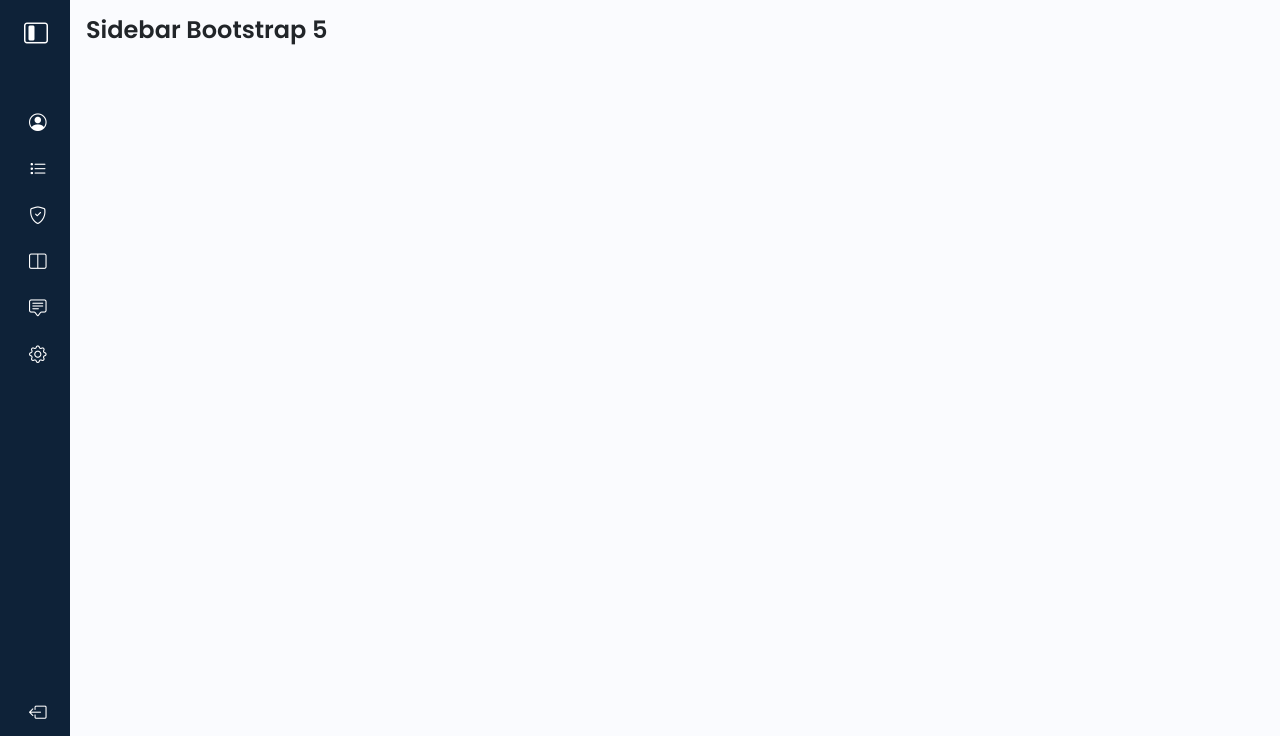
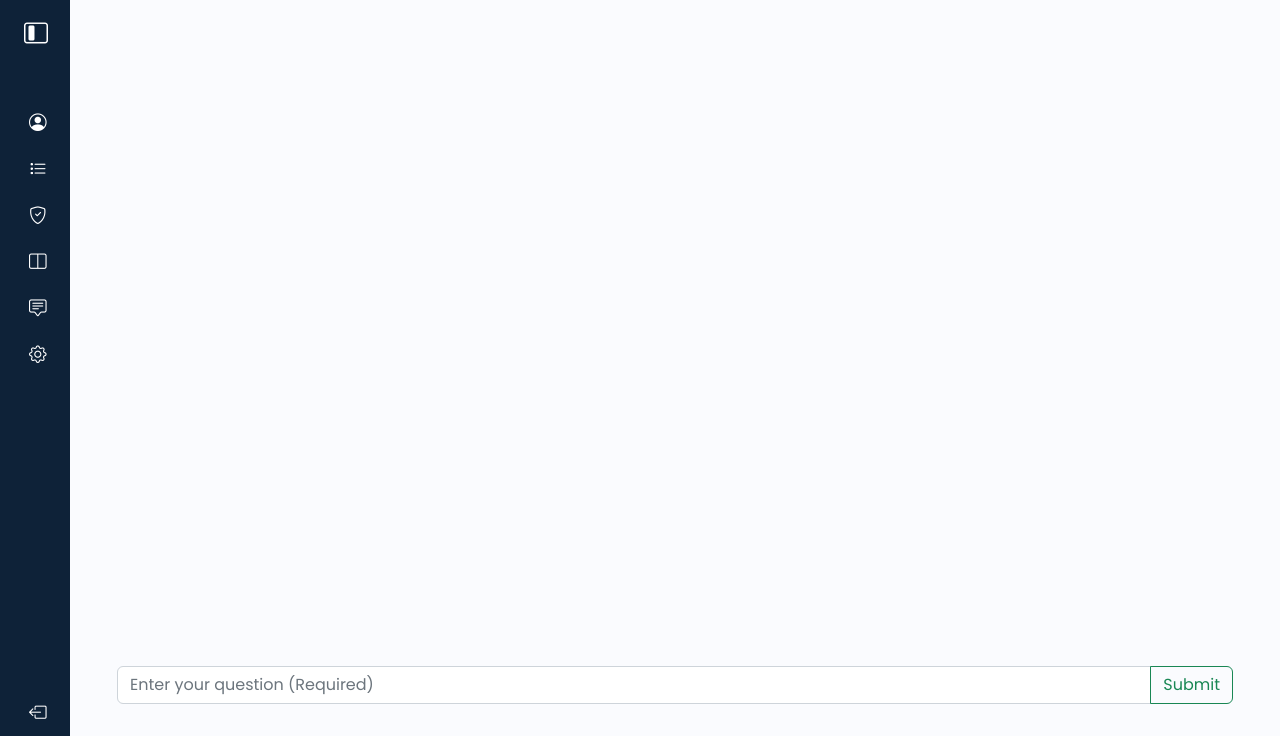
Before and after one commit to Abdur-Rahim-sheikh/QuantumMind, a Django app: page /talk-to-ai/ in a window 1280 px wide. Shown: the part 56-800 px from the top of the page. Run offline with Django 5.2, Linux system fonts and the light colour scheme; parts of the project's set-up code (start-up, migrations or seed data) failed here and were passed over.

Commit message:
talk to ai established

```diff
--- /dev/null
+++ b/public/templates/partials/sidebar_aside_content.html
@@ -0,0 +1,81 @@
+<aside id="sidebar">
+    <div class="d-flex">
+        <button class="toggle-btn" type="button">
+            <i class="bi bi-layout-sidebar-inset"></i>
+        </button>
+
+        <div class="sidebar-logo">
+            <a href="#">hat-With-AI</a>
+        </div>
+    </div>
+    <ul class="sidebar-nav">
+        <li class="sidebar-item">
+            <a href="#" class="sidebar-link">
+                <i class="bi bi-person-circle"></i>
+                <span>Profile</span>
+            </a>
+        </li>
+        <li class="sidebar-item">
+            <a href="#" class="sidebar-link">
+                <i class="bi bi-list-task"></i>
+                <span>Task</span>
+            </a>
+        </li>
+        <li class="sidebar-item">
+            <a href="#" class="sidebar-link collapsed has-dropdown" data-bs-toggle="collapse"
+               data-bs-target="#auth" aria-expanded="false" aria-controls="auth">
+                <i class="bi bi-shield-check"></i>
+                <span>Auth</span>
+            </a>
+            <ul id="auth" class="sidebar-dropdown list-unstyled collapse" data-bs-parent="#sidebar">
+                <li class="sidebar-item">
+                    <a href="#" class="sidebar-link">Login</a>
+                </li>
+                <li class="sidebar-item">
+                    <a href="#" class="sidebar-link">Register</a>
+                </li>
+            </ul>
+        </li>
+        <li class="sidebar-item">
+            <a href="#" class="sidebar-link collapsed has-dropdown" data-bs-toggle="collapse"
+               data-bs-target="#multi" aria-expanded="false" aria-controls="multi">
+                <i class="bi bi-layout-split"></i>
+                <span>Multi Level</span>
+            </a>
+            <ul id="multi" class="sidebar-dropdown list-unstyled collapse" data-bs-parent="#sidebar">
+                <li class="sidebar-item">
+                    <a href="#" class="sidebar-link collapsed" data-bs-toggle="collapse"
+                       data-bs-target="#multi-two" aria-expanded="false" aria-controls="multi-two">
+                        Two Links
+                    </a>
+                    <ul id="multi-two" class="sidebar-dropdown list-unstyled collapse">
+                        <li class="sidebar-item">
+                            <a href="#" class="sidebar-link">Link 1</a>
+                        </li>
+                        <li class="sidebar-item">
+                            <a href="#" class="sidebar-link">Link 2</a>
+                        </li>
+                    </ul>
+                </li>
+            </ul>
+        </li>
+        <li class="sidebar-item">
+            <a href="#" class="sidebar-link">
+                <i class="bi bi-chat-square-text"></i>
+                <span>Notification</span>
+            </a>
+        </li>
+        <li class="sidebar-item">
+            <a href="#" class="sidebar-link">
+                <i class="bi bi-gear"></i>
+                <span>Setting</span>
+            </a>
+        </li>
+    </ul>
+    <div class="sidebar-footer">
+        <a href="{% url 'public:home'%}" class="sidebar-link">
+            <i class="bi bi-box-arrow-left"></i>
+            <span>Exit</span>
+        </a>
+    </div>
+</aside>
--- a/public/templates/talk_to_ai/home.html
+++ b/public/templates/talk_to_ai/home.html
@@ -3,92 +3,26 @@
 <link rel="stylesheet" href="{% static 'css/sidebar.css' %}">
 {% endblock style %}
 {% block content %}
+
 <div class="sidebar_wrapper">
-    <aside id="sidebar">
-        <div class="d-flex">
-            <button class="toggle-btn" type="button">
-                <i class="bi bi-layout-sidebar-inset"></i>
-            </button>
-            <div class="sidebar-logo">
-                <a href="#">Chat-With-AI</a>
+    {% include 'partials/sidebar_aside_content.html' %}
+    <div class="container position-absolute bottom-0 end-0 p-3" style="z-index: 11">
+        <div id="toast-message" class="toast hide" role="alert" aria-live="assertive" aria-atomic="true">
+            <div class="toast-body">body</div>
+        </div>
+    </div>
+
+    <div class="container d-flex flex-column" style="height: 90vh;">
+        <div id="conversation-container"
+             class="flex-grow-1 my-2 overflow-y-scroll overflow-x-hidden d-flex flex-column align-items-center"></div>
+        <div class="w-100 mx-auto my-2">
+            <p id="loading" class="text-center d-none">Loading...</p>
+            <div class="input-group my-2">
+                <input id="query" type="text" class="form-control" placeholder="Enter your question (Required)"
+                       aria-label="Enter your question"
+                       aria-describedby="question-submit-button">
+                <button class="btn btn-outline-success" type="button" id="query-submit-button">Submit</button>
             </div>
-        </div>
-        <ul class="sidebar-nav">
-            <li class="sidebar-item">
-                <a href="#" class="sidebar-link">
-                    <i class="bi bi-person-circle"></i>
-                    <span>Profile</span>
-                </a>
-            </li>
-            <li class="sidebar-item">
-                <a href="#" class="sidebar-link">
-                    <i class="bi bi-list-task"></i>
-                    <span>Task</span>
-                </a>
-            </li>
-            <li class="sidebar-item">
-                <a href="#" class="sidebar-link collapsed has-dropdown" data-bs-toggle="collapse"
-                   data-bs-target="#auth" aria-expanded="false" aria-controls="auth">
-                    <i class="bi bi-shield-check"></i>
-                    <span>Auth</span>
-                </a>
-                <ul id="auth" class="sidebar-dropdown list-unstyled collapse" data-bs-parent="#sidebar">
-                    <li class="sidebar-item">
-                        <a href="#" class="sidebar-link">Login</a>
-                    </li>
-                    <li class="sidebar-item">
-                        <a href="#" class="sidebar-link">Register</a>
-                    </li>
-                </ul>
-            </li>
-            <li class="sidebar-item">
-                <a href="#" class="sidebar-link collapsed has-dropdown" data-bs-toggle="collapse"
-                   data-bs-target="#multi" aria-expanded="false" aria-controls="multi">
-                    <i class="bi bi-layout-split"></i>
-                    <span>Multi Level</span>
-                </a>
-                <ul id="multi" class="sidebar-dropdown list-unstyled collapse" data-bs-parent="#sidebar">
-                    <li class="sidebar-item">
-                        <a href="#" class="sidebar-link collapsed" data-bs-toggle="collapse"
-                           data-bs-target="#multi-two" aria-expanded="false" aria-controls="multi-two">
-                            Two Links
-                        </a>
-                        <ul id="multi-two" class="sidebar-dropdown list-unstyled collapse">
-                            <li class="sidebar-item">
-                                <a href="#" class="sidebar-link">Link 1</a>
-                            </li>
-                            <li class="sidebar-item">
-                                <a href="#" class="sidebar-link">Link 2</a>
-                            </li>
-                        </ul>
-                    </li>
-                </ul>
-            </li>
-            <li class="sidebar-item">
-                <a href="#" class="sidebar-link">
-                    <i class="bi bi-chat-square-text"></i>
-                    <span>Notification</span>
-                </a>
-            </li>
-            <li class="sidebar-item">
-                <a href="#" class="sidebar-link">
-                    <i class="bi bi-gear"></i>
-                    <span>Setting</span>
-                </a>
-            </li>
-        </ul>
-        <div class="sidebar-footer">
-            <a href="#" class="sidebar-link">
-                <i class="bi bi-box-arrow-left"></i>
-                <span>Logout</span>
-            </a>
-        </div>
-    </aside>
-    <div class="main p-3">
-        <div class="text-center">
-            <h1>
-                Sidebar Bootstrap 5
-            </h1>
         </div>
     </div>
 </div>
```
